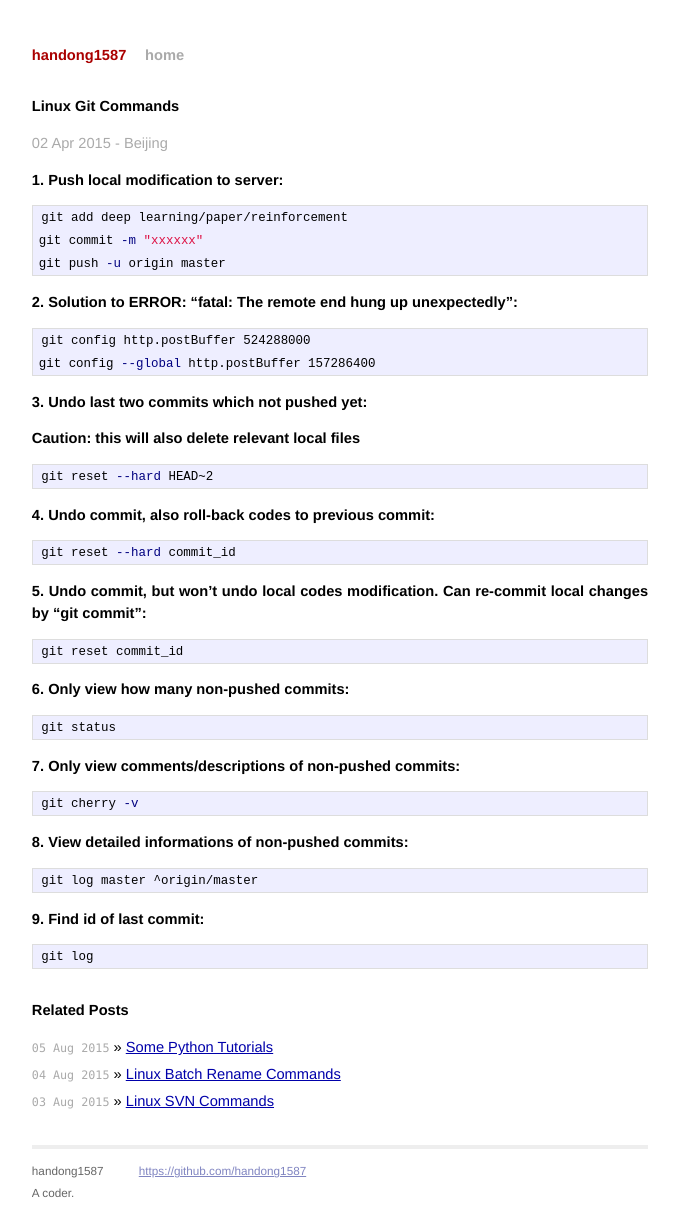
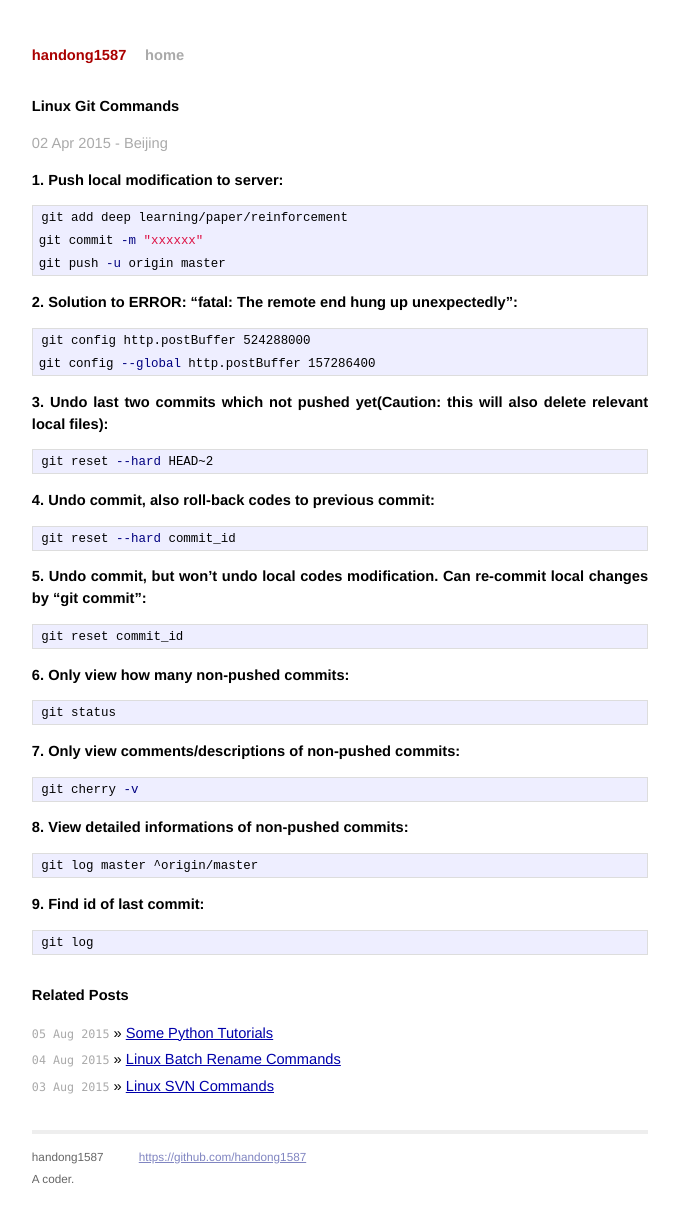
Before and after one commit to handong1587/handong1587.github.io, a Jekyll site: the page built from _posts/2015-08-02-linux-git.md, in a window 1280 px wide. Shown: the whole page, without its empty margins (300-979 px from the left). Built offline with Jekyll 4.4.1, drawn with Linux system fonts in a browser that asks for light colours; Markdown is read by kramdown in place of the engine named in the settings.

Commit message:
update markdown files

````diff
--- a/_posts/2015-08-02-linux-git.md
+++ b/_posts/2015-08-02-linux-git.md
@@ -23,9 +23,7 @@ git config http.postBuffer 524288000
 git config --global http.postBuffer 157286400
 ```
 
-**3. Undo last two commits which not pushed yet:**
-
-**Caution: this will also delete relevant local files**
+**3. Undo last two commits which not pushed yet(Caution: this will also delete relevant local files):**
 
 ```bash
 git reset --hard HEAD~2
````
Also changed, not shown: _posts/2015-08-01-linux-unpack-and-decompress.md (+1 -2 lines).
